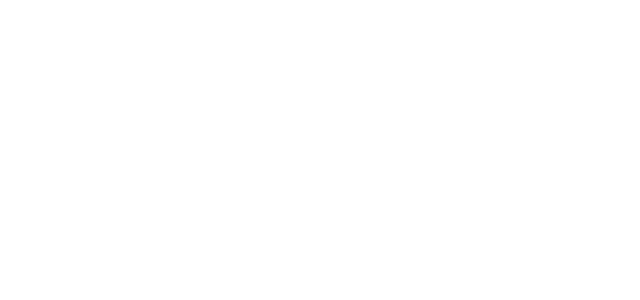
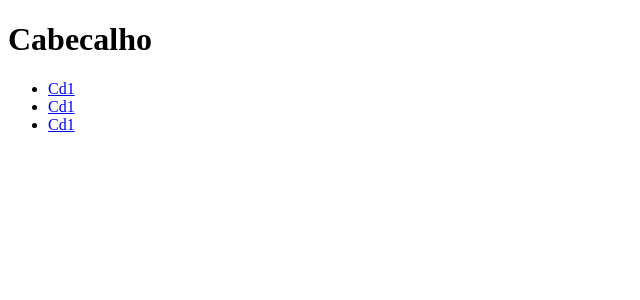
Before and after one commit to juvascoli/WorldsInCollision, a Next.js app in the folder cp04/: page / in a window 1280 px wide. Shown: the top 300 px of the page, without its empty margins (0-640 px from the left). Built offline with nearby package versions, Linux system fonts and the light colour scheme.

Commit message:
apagando pasta data

```diff
--- a/cp04/src/app/layout.tsx
+++ b/cp04/src/app/layout.tsx
@@ -1,3 +1,4 @@
+import Cabecalho from "@/components/Cabecalho/Cabecalho";
 import type { Metadata } from "next";
 
 
@@ -14,6 +15,7 @@ export default function RootLayout({
   return (
     <html lang="pt-br">
       <body>
+        <Cabecalho />
         {children}
       </body>
     </html>
```
Also changed, not shown: cp04/src/data/base.json (deleted).
